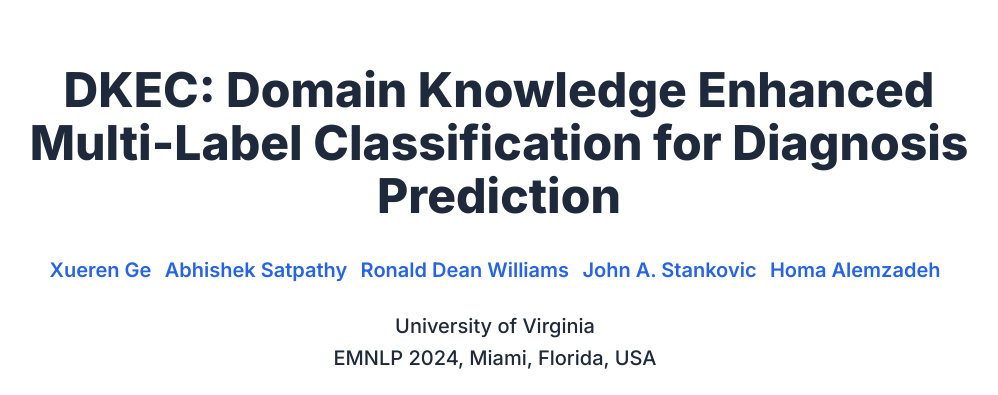
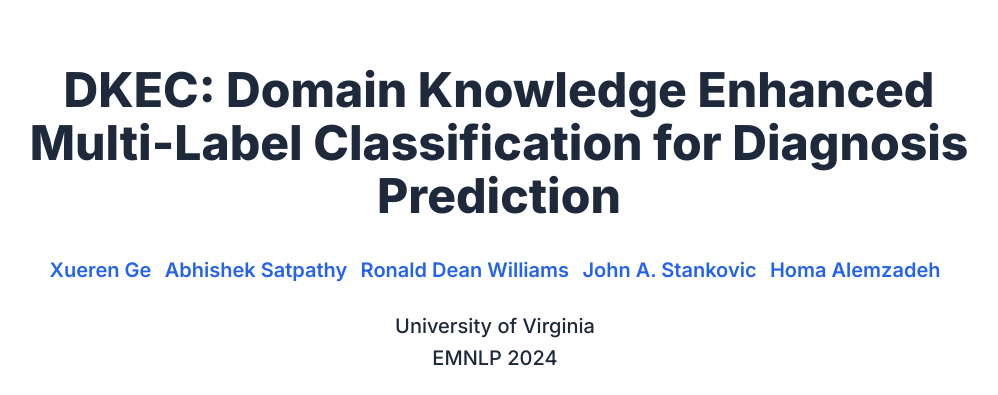
Before and after one commit to xueren-ge/DKEC, a plain HTML site: page docs/index.html in a window 1280 px wide. Shown: the top 395 px of the page, without its empty margins (141-1139 px from the left). Drawn offline with nearby package versions, Linux system fonts and the light colour scheme; some icons are missing.

Commit message:
fix bugs in titles

```diff
--- a/docs/index.html
+++ b/docs/index.html
@@ -212,7 +212,7 @@
 
                   <div class="is-size-5 publication-authors">
                     <!-- TODO: Replace with your institution and conference/journal info -->
-                    <span class="author-block">University of Virginia<br>EMNLP 2024, Miami, Florida, USA</span>
+                    <span class="author-block">University of Virginia<br>EMNLP 2024</span>
                   </div>
 
                   <div class="column has-text-centered">
```
